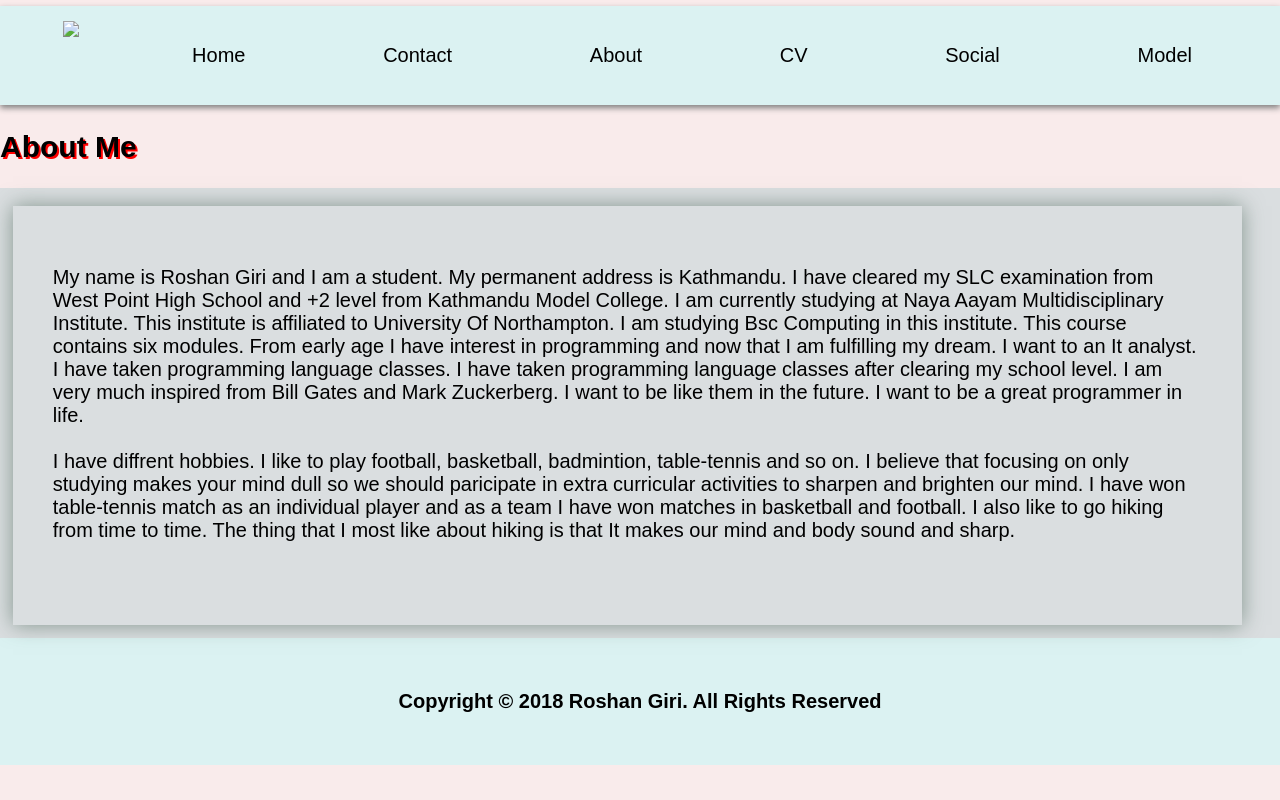
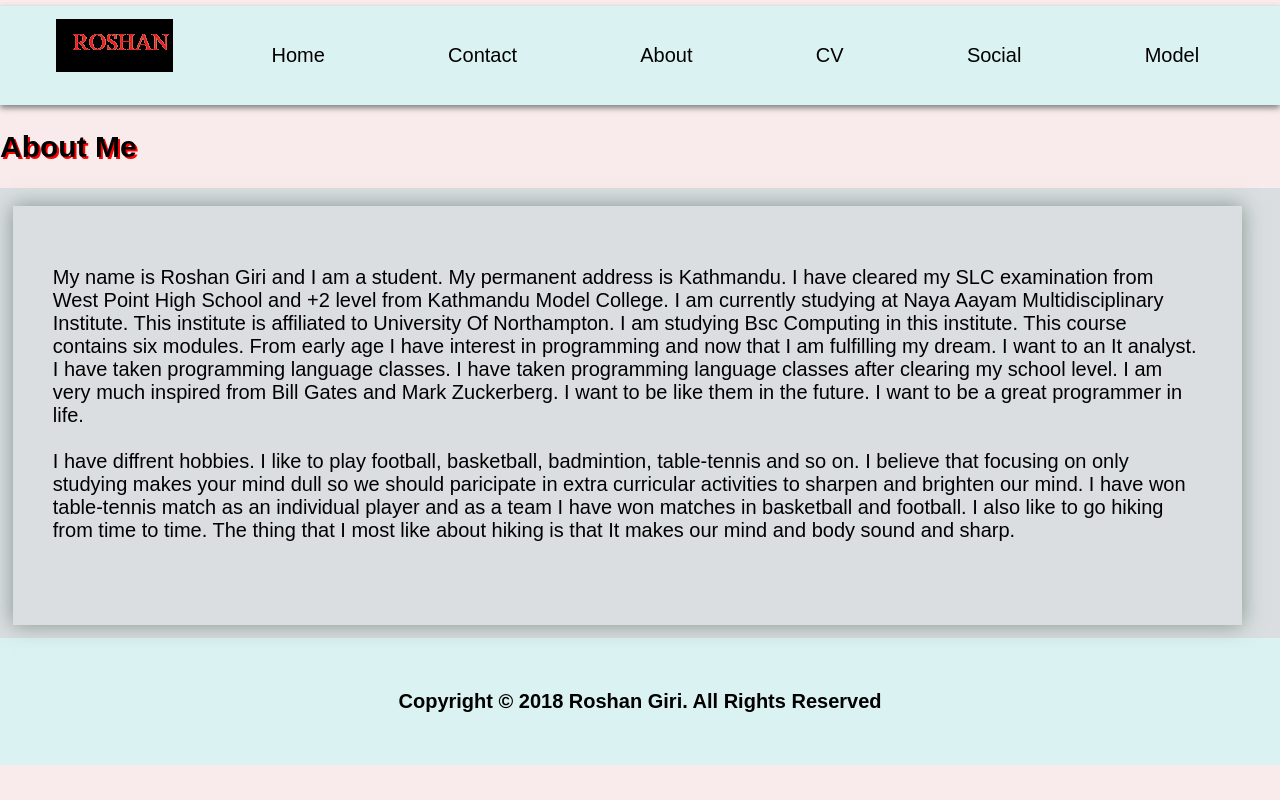
Before and after one commit to rosangiri07/csy1018, a plain HTML site: page about.html in a window 1280 px wide. Drawn offline with Linux system fonts and the light colour scheme.

Commit message:
Update about.html

```diff
--- a/about.html
+++ b/about.html
@@ -15,7 +15,7 @@
 			<div id="nav">
 				<ul>
 					<div class="Logo">
-			        <img src="images/logo1.png">
+			        <img src="logo1.png">
 		            </div>
 					<li><a href="index.html">Home</a></li>
 					<li><a href="contact.html">Contact</a></li>
```
